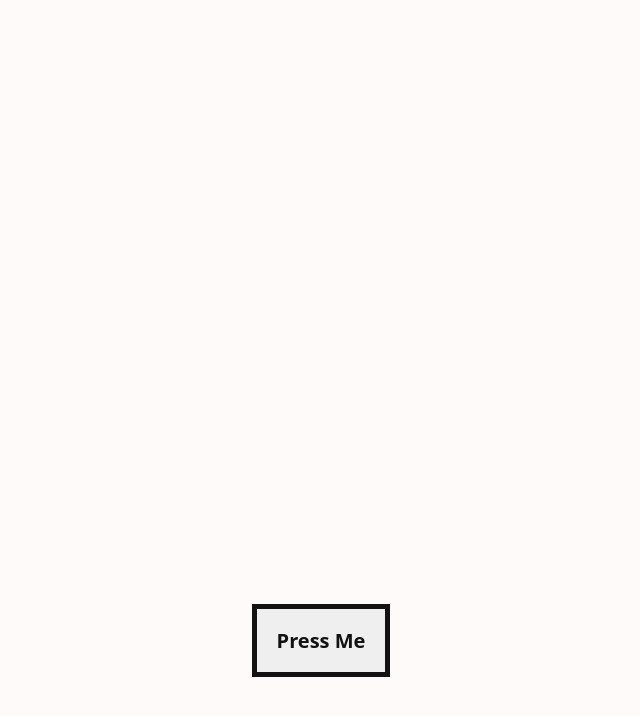
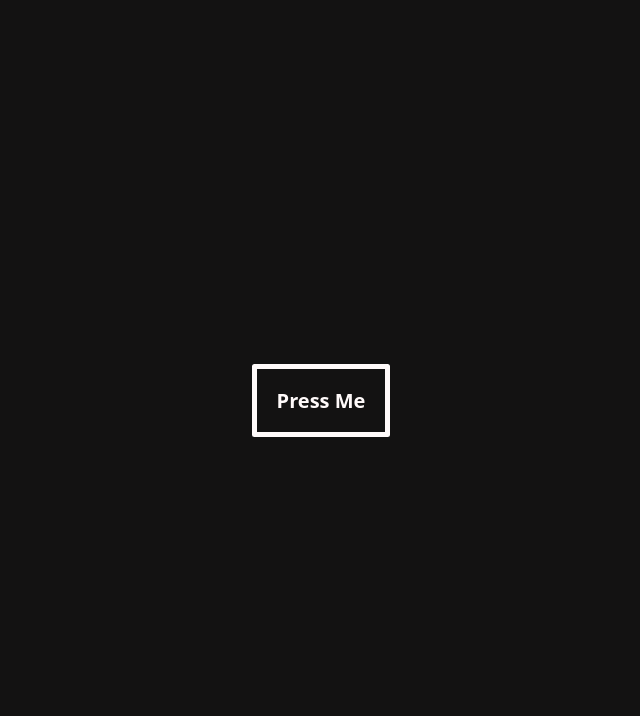
Before and after one commit to Vieraaaas/light-switch, a plain HTML site: page index.html in a window 1280 px wide. Both pictures are taken after a click on the button "Press Me". Shown: the whole page, without its empty margins (319-959 px from the left). Drawn offline with nearby package versions, Linux system fonts and the light colour scheme.

Commit message:
feat: add event on click

```diff
--- a/index.html
+++ b/index.html
@@ -13,6 +13,7 @@
 
 <body class="content">
   <button class="btn btn-on">Press Me</button>
+  <script src="script.js"></script>
 </body>
 
 </html>
--- a/script.js
+++ b/script.js
@@ -0,0 +1,9 @@
+const button = document.querySelector("button");
+const body = document.querySelector("body");
+
+function pressButton() {
+  button.classList.toggle("btn-off");
+  body.classList.toggle("content-dark");
+}
+
+button.addEventListener("click", pressButton);
--- a/style.css
+++ b/style.css
@@ -6,7 +6,7 @@
 
 :root {
   --light-color: snow;
-  --dark-colour: #131212;
+  --dark-color: #131212;
 }
 
 html {
@@ -15,24 +15,31 @@ html {
 }
 
 .content {
-  height: 100vw;
+  height: 100vh;
   display: flex;
   justify-content: center;
   background-color: var(--light-color);
+}
+
+.content-dark {
+  background-color: var(--dark-color);
 }
 
 .btn {
   align-self: center;
   font-weight: bold;
   padding: 1rem;
+  border-radius: 0.125rem;
 }
 
 .btn-on {
-  border: 0.25rem solid var(--dark-colour);
-  color: var(--dark-colour);
+  border: 0.25rem solid var(--dark-color);
+  color: var(--dark-color);
+  background-color: var(--light-color);
 }
 
 .btn-off {
-  border: var(--light-color);
+  border: 0.25rem solid var(--light-color);
   color: var(--light-color);
+  background-color: var(--dark-color);
 }
```
